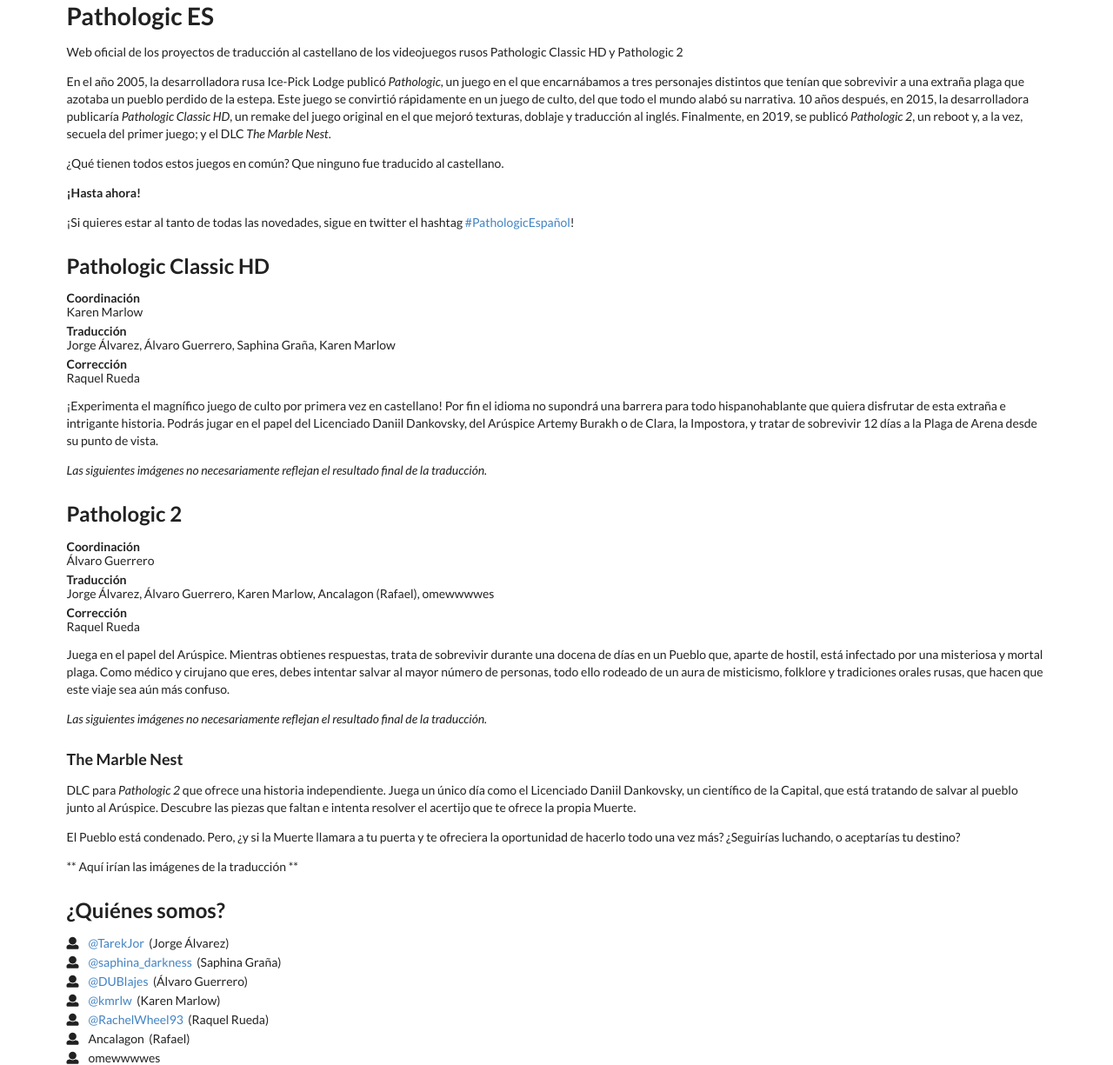
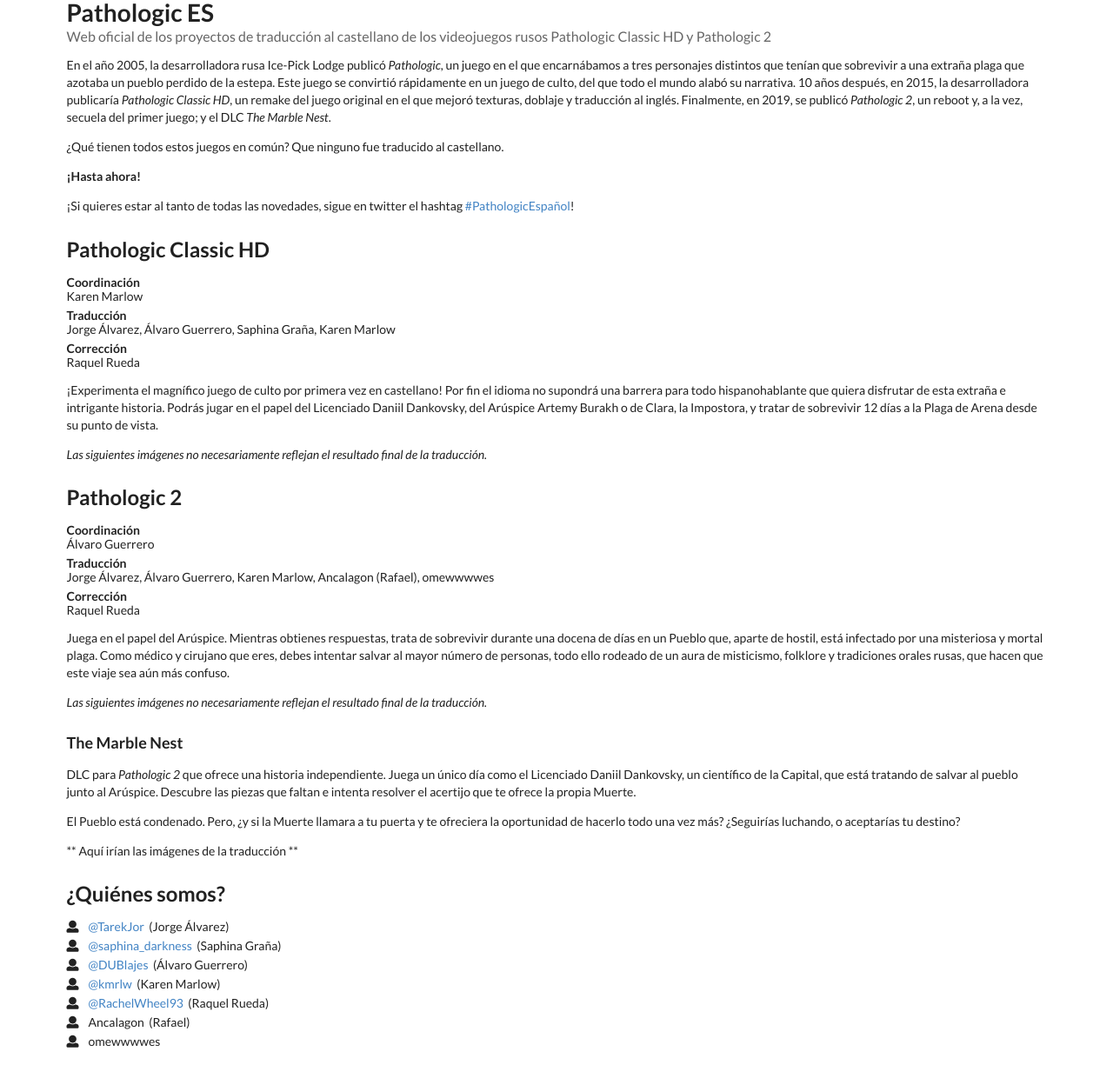
Before and after one commit to pathologic-es/pathologic-es.github.io, a Jekyll site: the page built from index.md, in a window 1280 px wide. Shown: the whole page at 87% size. Built offline with Jekyll 4.4.1, drawn with Linux system fonts in a browser that asks for light colours.

Commit message:
Update default.html

```diff
--- a/_layouts/default.html
+++ b/_layouts/default.html
@@ -11,8 +11,10 @@
 	<script src="https://cdnjs.cloudflare.com/ajax/libs/semantic-ui/2.4.1/semantic.min.js" integrity="sha512-dqw6X88iGgZlTsONxZK9ePmJEFrmHwpuMrsUChjAw1mRUhUITE5QU9pkcSox+ynfLhL15Sv2al5A0LVyDCmtUw==" crossorigin="anonymous"></script>
 	<body>
 		<div class="ui container">
-			<h1>{{ site.title }}</h1>
-			<p>{{ site.description }}</p>
+			<h1 class="ui header">
+				{{ site.title }}
+				<div class="sub header">{{ site.description }}</div>
+			</h1>
 			{{ content }}
 		</div>
 	</body>
```
